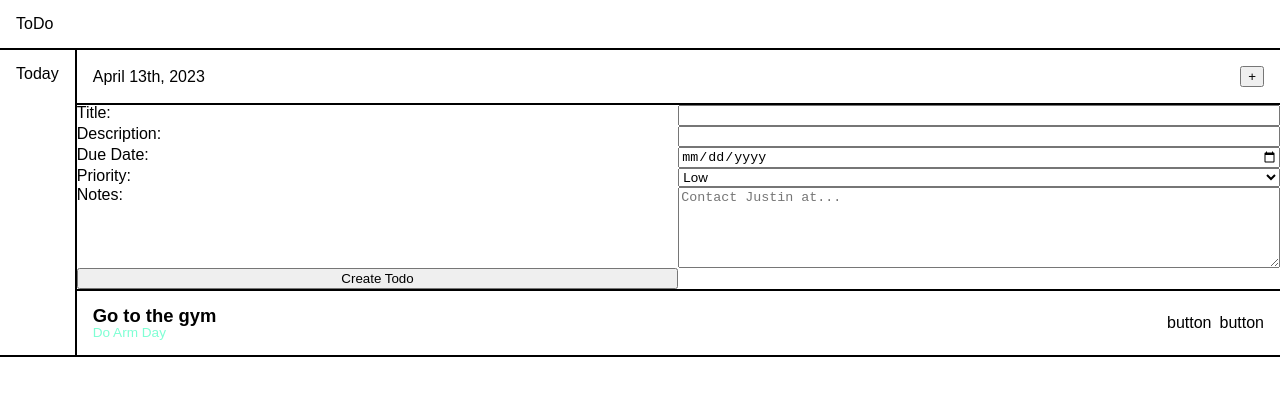
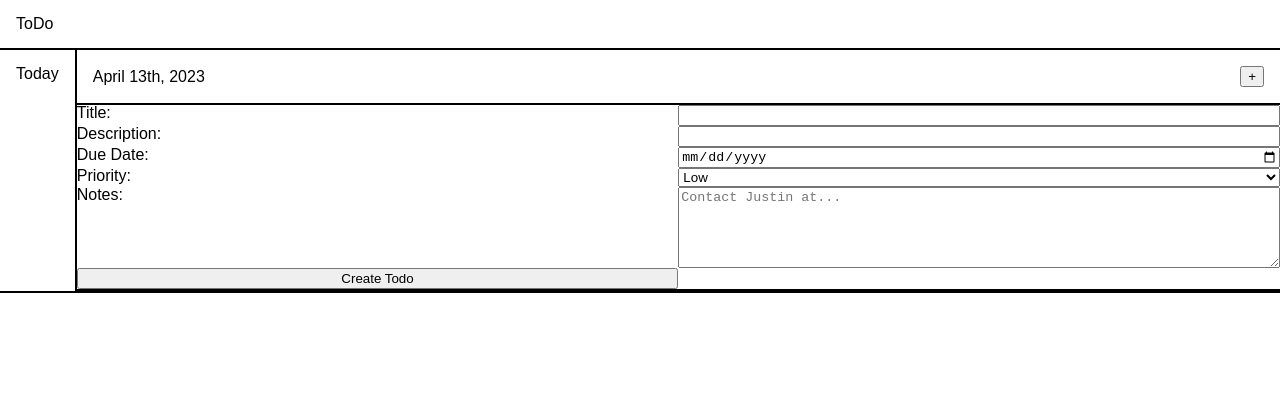
Before and after one commit to jduong09/topToDo, a website built with webpack: page dist/index.html in a window 1280 px wide. Built offline with nearby package versions, Linux system fonts and the light colour scheme.

Commit message:
Removed dummy todo item on index.html file.

```diff
--- a/dist/index.html
+++ b/dist/index.html
@@ -26,18 +26,7 @@
           <button id="btn-create-todo">+</button>
         </div>
         <div id="dashboard-todos-list">
-          <ul id="list-todos">
-            <li>
-              <div class="todo-information">
-                <h3 class="todo-title">Go to the gym</h3>
-                <span class="todo-description">Do Arm Day</span>
-              </div>
-              <ul class="list-buttons">
-                <li>button</li>
-                <li>button</li>
-              </ul>
-            </li>
-          </ul>
+          <ul id="list-todos"></ul>
         </div>
       </div>
     </div>
```
